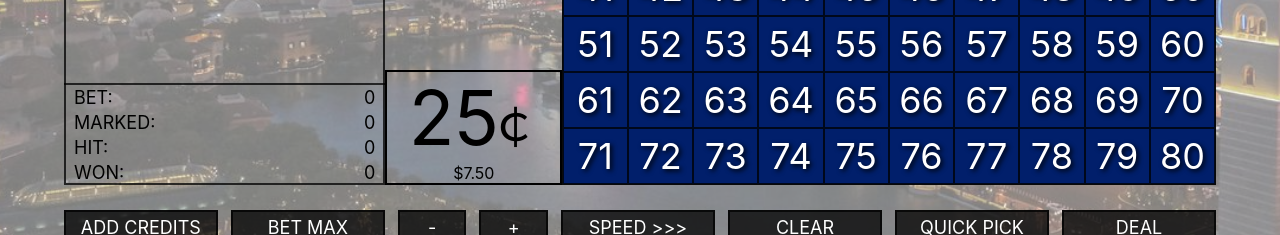
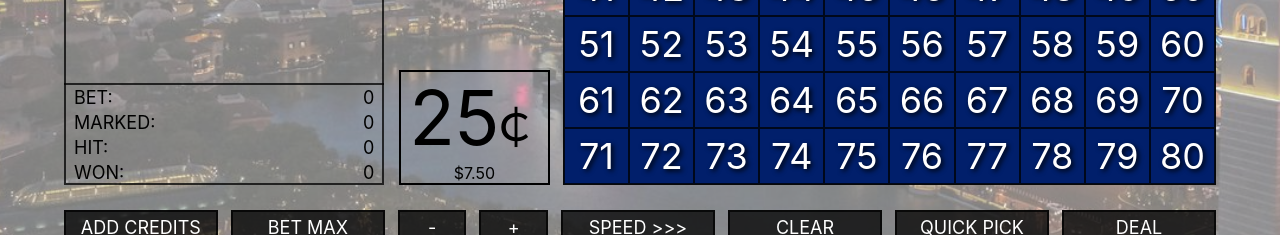
Before and after one commit to AdamMattas/honest_keno, a React (Create React App) app: page / in a window 1280 px wide. Shown: the part 457-692 px from the top of the page. Built offline with nearby package versions, Linux system fonts and the light colour scheme.

Commit message:
corrected width percentages for containers

```diff
--- a/src/App.scss
+++ b/src/App.scss
@@ -86,7 +86,7 @@
 
 .display-wrap {
   display: table-cell;
-  width: 27.9%;
+  width: 27.8%;
   min-height: 200px;
   //border: 1px solid $black;
   border: 2px solid $black-75;
@@ -104,7 +104,7 @@
   position: absolute;
   bottom: 0px;
   left: 0px;
-  width: 27.9% !important;
+  width: 27.8% !important;
 }
 
 .table-bottom tr > td {
@@ -180,17 +180,19 @@ th {
 .number-box-wrap {
   display: table-cell;
   //width: calc(75% - 2px);
-  width: 56.8%;
+  width: 56.7%;
   vertical-align: top;
   margin-top: 50px;
 }
 
 .spacer-200 {
-  width: 15%;
+  width: 12.7%;
+  //width: calc(15% - 39px);
   border: 2px solid black;
   position: absolute;
   bottom: 0px;
   text-align: center;
+  margin-left: 1.3%;
 }
 
 .denomination {
```
